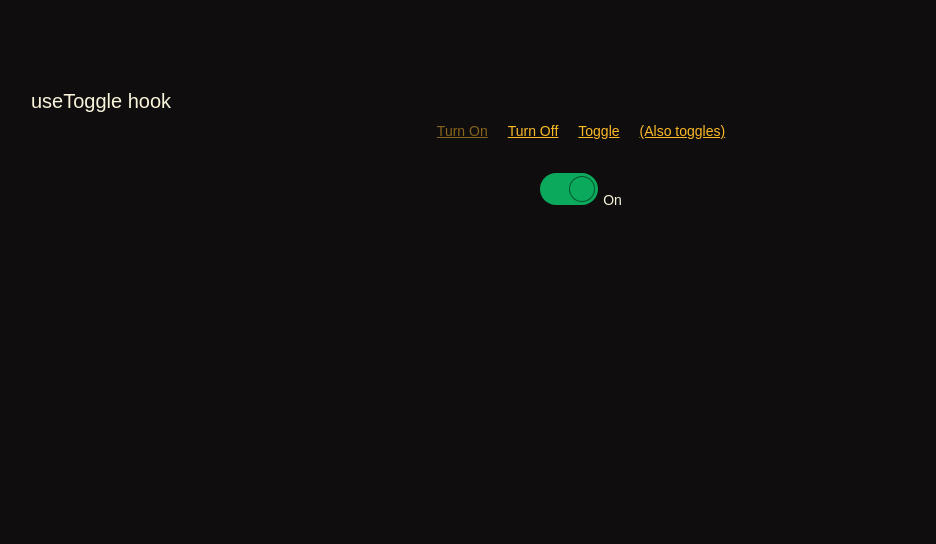
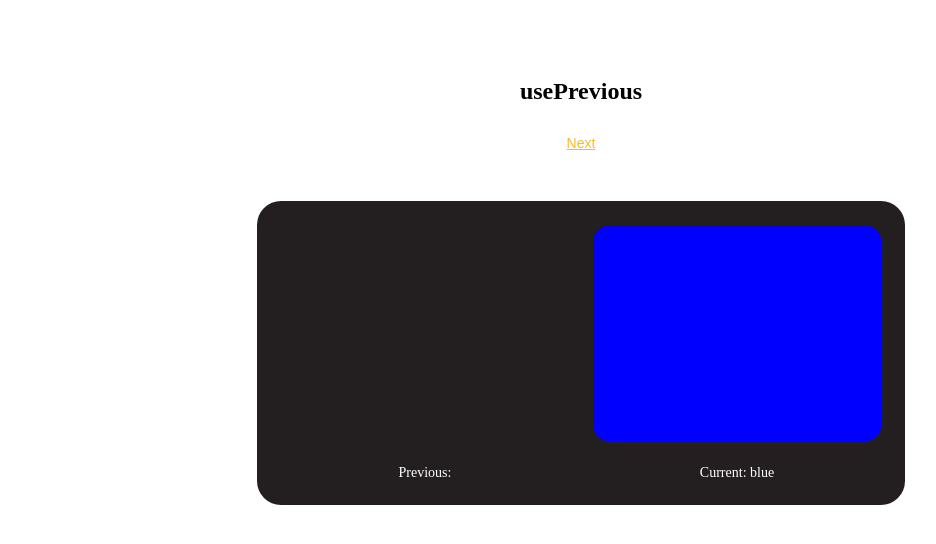
Before and after one commit to codecamp-prem/React-Coding-Interview, a React (Vite) app: page / in a window 1280 px wide. Shown: the top 544 px of the page, without its empty margins (59-995 px from the left). Built offline with nearby package versions, Linux system fonts and the light colour scheme.

Commit message:
usePrevious hook to track what a value was during the previous render

```diff
--- a/src/App.tsx
+++ b/src/App.tsx
@@ -1,9 +1,9 @@
-import Toggle from "./Challanges/Toggle";
+import PreviousState from "./Challanges/PreviousState";
 
 function App() {
   return (
     <>
-      <Toggle />
+      <PreviousState />
     </>
   );
 }
--- /dev/null
+++ b/src/Challanges/PreviousState.tsx
@@ -0,0 +1,48 @@
+import { useState } from "react";
+import usePrevious from "./hooks/usePrevious";
+import "./previous_state.css";
+
+function getRandomColor() {
+  const colors = ["green", "blue", "purple", "red", "pink"];
+  return colors[Math.floor(Math.random() * colors.length)];
+}
+
+const PreviousState = () => {
+  const [color, setColor] = useState(getRandomColor());
+  const previousColor = usePrevious(color);
+
+  const handleClick = () => {
+    function getNewColor() {
+      const newColor = getRandomColor();
+      if (color === newColor) {
+        getNewColor();
+      } else {
+        setColor(newColor);
+      }
+    }
+    getNewColor();
+  };
+
+  return (
+    <div className="container">
+      <section>
+        <h2>usePrevious</h2>
+        <button className="link" onClick={handleClick}>
+          Next
+        </button>
+        <article>
+          <figure>
+            <p style={{ background: `${previousColor}` }} />
+            <figcaption>Previous: {previousColor}</figcaption>
+          </figure>
+          <figure>
+            <p style={{ background: `${color}` }} />
+            <figcaption>Current: {color}</figcaption>
+          </figure>
+        </article>
+      </section>
+    </div>
+  );
+};
+
+export default PreviousState;
--- /dev/null
+++ b/src/Challanges/hooks/usePrevious.ts
@@ -0,0 +1,14 @@
+import { useState } from "react";
+
+const usePrevious = (value: string) => {
+  const [current, setCurrent] = useState(value);
+  const [previous, setPrevious] = useState("");
+
+  if (value !== current) {
+    setPrevious(current);
+    setCurrent(value);
+  }
+  return previous;
+};
+
+export default usePrevious;
--- /dev/null
+++ b/src/Challanges/previous_state.css
@@ -0,0 +1,69 @@
+button {
+  appearance: none;
+  display: inline-flex;
+  text-align: center;
+  justify-content: center;
+  padding: 10px 16px;
+  border-radius: 8px;
+  border: none;
+  font-weight: 500;
+  font-size: 14px;
+  transition: all 200ms ease-in-out;
+  cursor: pointer;
+}
+
+button.link {
+  appearance: none;
+  background: transparent;
+  color: #fcba28;
+  padding: 10px;
+  text-decoration: underline;
+  display: inline-block;
+}
+
+.container {
+  margin: 0 auto;
+  max-width: 1100px;
+  padding: 50px;
+}
+
+section {
+  text-align: center;
+}
+
+article {
+  display: flex;
+  justify-content: space-between;
+  gap: 24px;
+  max-width: 600px;
+  max-height: 400px;
+  margin: auto;
+  background: #231f20;
+  margin-top: 40px;
+  margin-bottom: 40px;
+  padding: 24px;
+  border-radius: 24px;
+}
+
+p {
+  width: 100%;
+  aspect-ratio: 4/3;
+  margin: auto;
+  transition: background 0.1s ease-in-out;
+  border-radius: 16px;
+  display: flex;
+  align-items: center;
+  justify-content: center;
+}
+
+figure {
+  padding: 0;
+  margin: 0;
+  width: 100%;
+}
+
+figcaption {
+  font-size: 14px;
+  margin-top: 24px;
+  color: white;
+}
```
